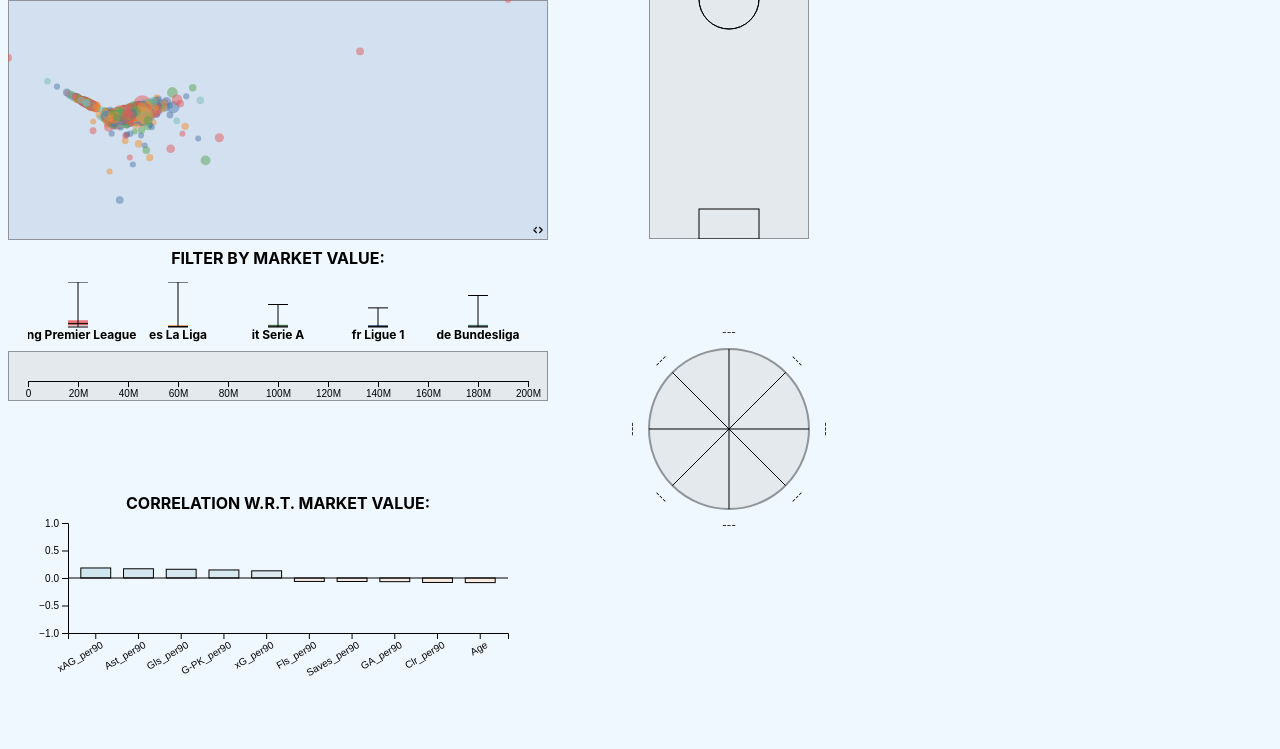
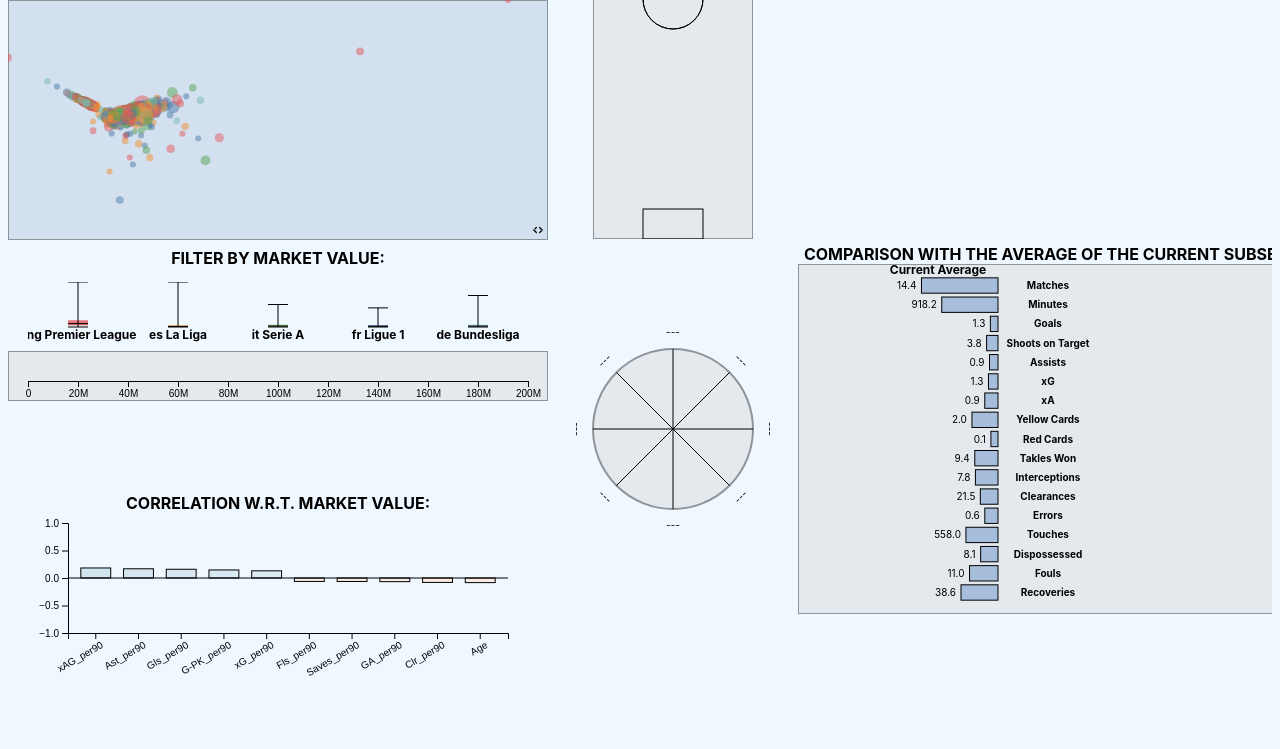
Before and after one commit to Ale-ssio/VA24_22_Project, a website built with webpack: page src/index.html in a window 1280 px wide. Shown: the part 67-816 px from the top of the page. Built offline with nearby package versions, Linux system fonts and the light colour scheme; what crossfilter2 would draw is missing.

Commit message:
Comparison between Player and Average.

```diff
--- /dev/null
+++ b/src/comparison.js
@@ -0,0 +1,204 @@
+import * as d3 from 'd3';
+
+export function initializePlayerComparison(comparison) {
+  // Write the title.
+  d3.select(".comparison")
+    .append("text")
+    .style("font-weight", "bold")
+    .text("COMPARISON WITH THE AVERAGE OF THE CURRENT SUBSET:");
+  // Define the svg containing the chart.
+  comparison.compsvg = d3.select(".comparison")
+    .append("svg")
+    .attr("id", "compchart")
+    .attr("width", comparison.compWidth)
+    .attr("height", comparison.compHeight)
+    .attr("viewBox", [0, 0, comparison.compWidth, comparison.compHeight]);
+  // Define a rectangle arounf the svg to contain the area.
+  comparison.compsvg.append("rect")
+    .attr("width", comparison.compWidth)
+    .attr("height", comparison.compHeight)
+    .attr("fill", "lightgrey")
+    .attr("opacity", 0.4)
+    .attr("stroke", "black")
+    .attr("stroke-width", 2);
+}
+
+export function drawPlayerComparison(playerKey, state, comparison) {
+  // Define the margin.
+  const margin = { top: 10, left: 10, label: 60, buffer: 30 };
+  const centerX = comparison.compWidth / 2;
+  // Find the player from the key.
+  const player = state.allData.find(
+    d => `${d.Player}-${d.Squad}` === playerKey
+  );
+  // Check if the player is a GK because the set of attributes will be different.
+  let isGoalkeeper = false;
+  if (player) isGoalkeeper = player.Pos.includes('GK');
+  // Define the set of attributes to show in relation to the role of the player.
+  comparison.compStats = isGoalkeeper
+    ? [
+        'MP', 'Min', 'Gls_per90', 'Ast_per90', 'xG_per90', 'xAG_per90',
+        'CrdY_per90', 'CrdR_per90', 'CS_per90', 'Saves_per90', 'GA_per90',
+        'PKA_per90', 'PKsv_per90', 'Err_per90', 'Touches_per90',
+        'Dis_per90', 'Fls_per90'
+      ]
+    : [
+        'MP', 'Min', 'Gls_per90', 'SoT_per90', 'Ast_per90', 'xG_per90', 'xAG_per90',
+        'CrdY_per90', 'CrdR_per90', 'TklW_per90', 'Int_per90', 'Clr_per90', 'Err_per90',
+        'Touches_per90', 'Dis_per90', 'Fls_per90', 'Recov_per90'
+      ];
+  comparison.compLabels = isGoalkeeper
+    ? [
+        'Matches', 'Minutes', 'Goals', 'Assists', 'xG', 'xA',
+        'Yellow Cards', 'Red Cards', 'Clean Sheets', 'Saves', 'Goals Conceded',
+        'Penalties Faced', 'Penalties Saved', 'Errors', 'Touches',
+        'Dispossessed', 'Fouls'
+      ]
+    : [
+        'Matches', 'Minutes', 'Goals', 'Shoots on Target', 'Assists', 'xG', 'xA',
+        'Yellow Cards', 'Red Cards', 'Takles Won', 'Interceptions', 'Clearances', 'Errors',
+        'Touches', 'Dispossessed', 'Fouls', 'Recoveries'
+      ];
+  /*
+    In the database each statistic is calculated per 90 minutes. Here I want to show\
+    raw stats, so I compute the values thanks to the number of minutes played.
+  */
+  function computeTotalStats(player) {
+    const factor = +player.Min / 90;
+    const stats = {};
+    comparison.compStats.forEach(k => {
+      console.log("Stat: ", k, " Value: ", +player[k]);
+      if (k !== "MP" && k !== "Min") stats[k] = Math.ceil(+player[k] * factor);
+      else stats[k] = +player[k];
+      console.log("Stat: ", k, "New Value: ", stats[k]);
+    });
+    return stats;
+  }
+  // Save the selected stats converted in raw data over the season.
+  const selectedTotals = player ? computeTotalStats(player) : {};
+  // Compute the mean of each statistic for the current selected subset of data.
+  const groupTotals = {};
+  // Keep the minimum and the maximum value of each stat in the filtered data.
+  const statDomains = {};
+  comparison.compStats.forEach(k => {
+    // Compute the raw values instead of the per 90 minutes version.
+    let values;
+    if (k === 'MP' || k === 'Min') {
+      // Directly use the raw values.
+      values = state.filteredData.map(d => +d[k]);
+    } else {
+      // Convert per90 stats to raw using minutes played.
+      values = state.filteredData.map(d => +d[k] * (+d.Min / 90));
+    }
+    // Store the mean of those values for that stat in the filtered data.
+    groupTotals[k] = d3.mean(values);
+    // Store the min and the max of those values.
+    statDomains[k] = d3.extent(values);
+  });
+  // Empty the svg to draw the new bars each time.
+  comparison.compsvg.selectAll("*").remove();
+  // Define a rectangle arounf the svg to contain the area.
+  comparison.compsvg.append("rect")
+    .attr("width", comparison.compWidth)
+    .attr("height", comparison.compHeight)
+    .attr("fill", "lightgrey")
+    .attr("opacity", 0.4)
+    .attr("stroke", "black")
+    .attr("stroke-width", 2);
+  // Define the categorical scale for the attributes on the y-axis.
+  const y = d3.scaleBand()
+    .domain(comparison.compStats)
+    .range([margin.top, comparison.compHeight - margin.top])
+    .padding(0.2);
+  // Define the maximum width of the bars to not go out of the svg even with the labels.
+  const barAreaWidth = centerX - margin.label - margin.buffer;
+  // Define the scale to actually draw the bars.
+  // I will normalize the stats just to draw the bars, so the domain will be [0, 1].
+  const x = d3.scaleLinear()
+    .domain([0, 1])
+    .range([0, barAreaWidth]);
+  // Define a color scale to have different color w.r.t. how big the value is compared
+  // with the average.
+  const colorScale = d3.scaleDiverging()
+    .domain([-1, 0, 1])
+    .interpolator(d3.interpolateRdBu);
+  // Add titles above bar groups.
+  comparison.compsvg.append("text")
+    .attr("x", centerX - barAreaWidth / 2 - 30)
+    .attr("y", margin.top)
+    .attr("text-anchor", "middle")
+    .attr("font-size", "12px")
+    .attr("font-weight", "bold")
+    .text("Current Average");
+  if (player) {
+    comparison.compsvg.append("text")
+      .attr("x", centerX + barAreaWidth / 2 + 30)
+      .attr("y", margin.top)
+      .attr("text-anchor", "middle")
+      .attr("font-size", "12px")
+      .attr("font-weight", "bold")
+      .text(player.Player);
+  }
+// Draw the bars for each stat.
+  comparison.compStats.forEach((stat, i) => {
+    /*
+      Normalize each stat on the minimum and maximum values of that stat in the current
+      subset. The idea is not to compare bars of different stats between them, but to
+      compare the 2 bars of the same stat and to visualize them clearly.
+    */
+    const domain = statDomains[stat];
+    const norm = d => (domain[1] - domain[0]) ? (d - domain[0]) / (domain[1] - domain[0]) : 0;
+    const normGroup = norm(groupTotals[stat]);
+    let normPlayer = 0;
+    if (player) normPlayer = norm(selectedTotals[stat]);
+    const yPos = y(stat);
+    const diff = normPlayer - normGroup;
+    if (state.filteredData.length > 0) {
+      // Draw the average bars on the left.
+      comparison.compsvg.append("rect")
+        .attr("x", centerX - margin.buffer - x(normGroup) - 20)
+        .attr("y", yPos)
+        .attr("width", x(normGroup))
+        .attr("height", y.bandwidth())
+        .attr("fill", "#a6bddb")
+        .attr("stroke", "#000000")
+        .attr("stroke-width", 1);
+      // Add the value of the stat near the left bars.
+      comparison.compsvg.append("text")
+        .attr("x", centerX - margin.buffer - x(normGroup) - 25)
+        .attr("y", yPos + y.bandwidth() / 2)
+        .attr("dy", "0.35em")
+        .attr("text-anchor", "end")
+        .attr("font-size", "10px")
+        .text(groupTotals[stat].toFixed(1));
+    }
+    if (player) {
+      // Draw the player's bars on the right.
+      comparison.compsvg.append("rect")
+        .attr("x", centerX + margin.buffer + 20)
+        .attr("y", yPos)
+        .attr("width", x(normPlayer))
+        .attr("height", y.bandwidth())
+        .attr("fill", colorScale(diff))
+        .attr("stroke", "#000000")
+        .attr("stroke-width", 1);
+      // Add the value of the stat near the right bars.
+      comparison.compsvg.append("text")
+        .attr("x", centerX + margin.buffer + x(normPlayer) + 25)
+        .attr("y", yPos + y.bandwidth() / 2)
+        .attr("dy", "0.35em")
+        .attr("text-anchor", "start")
+        .attr("font-size", "10px")
+        .text(parseInt(selectedTotals[stat].toFixed(1)));
+    }
+    // Add the labels for the stats.
+    comparison.compsvg.append("text")
+      .attr("x", centerX)
+      .attr("y", yPos + y.bandwidth() / 2)
+      .attr("dy", "0.35em")
+      .attr("text-anchor", "middle")
+      .attr("font-size", "10px")
+      .attr("font-weight", "bold")
+      .text(comparison.compLabels[i]);
+  });
+}
--- a/src/correlation.js
+++ b/src/correlation.js
@@ -7,7 +7,9 @@ function pearsonCorrelation(x, y) {
   const meanY = d3.mean(y);
   const stdX = d3.deviation(x);
   const stdY = d3.deviation(y);
-  // Correlation = Covariance(x, y) / Std(x) * Std(y)
+  // Avoid division by 0 or NaN.
+  if (!stdX || !stdY || isNaN(stdX) || isNaN(stdY)) return 0;
+  // Correlation = Covariance(x, y) / Std(x) * Std(y).
   const cov = d3.sum(x.map((xi, i) => (xi - meanX) * (y[i] - meanY))) / (n - 1);
   return cov / (stdX * stdY);
 }
@@ -46,7 +48,7 @@ export function drawCorrelationHistogram(data, radar, comparison) {
     const yVals = data.map(d => +d[key]);
     const r = pearsonCorrelation(xVals, yVals);
     return { key, r };
-  });
+  }).filter(d => !isNaN(d.r));
   /*
     Take the content of the correlations array, sort it on the value
     of the correlation and take only the 5 most correlated attributes
--- a/src/fieldFilter.js
+++ b/src/fieldFilter.js
@@ -3,6 +3,7 @@ import * as d3 from 'd3';
 import { draw } from './scatterplot.js';
 import { computeBoxplot } from './marketFilter.js';
 import { drawCorrelationHistogram } from './correlation.js';
+import { drawPlayerComparison } from './comparison.js';
 
 export function initializeFieldFilter(state, field, plot, radar, market, comparison) {
   // Define the size of the drawing of the field.
@@ -196,6 +197,7 @@ export function filterData(state, plot, radar, market, comparison) {
   state.filteredData = filtered;
   // After a filter is applied compute again the boxplot on the new set of data.
   computeBoxplot(state.filteredData, market);
-  drawCorrelationHistogram(state.filteredData, radar, comparison);
-  draw(state.filteredData, state, plot, radar);
+  if (state.filteredData.length > 0) drawCorrelationHistogram(state.filteredData, radar, comparison);
+  drawPlayerComparison(state.selectedPlayerKey, state, comparison);
+  draw(state.filteredData, state, plot, radar, comparison);
 }
--- a/src/index.js
+++ b/src/index.js
@@ -13,6 +13,8 @@ import { initializeRadarChart,
 import { computeBoxplot,
          initializeMarketValueFilter } from './marketFilter.js';
 import { drawCorrelationHistogram } from './correlation.js';
+import { initializePlayerComparison,
+         drawPlayerComparison } from './comparison.js';
 import './index.scss';
 
 (async function initApp() {
@@ -26,6 +28,7 @@ import './index.scss';
     selectedPositions: new Set(),
     minutesFilterEnabled: false,
     selectedPlayerKey: null,
+    selectedPlayer: null,
     allData: data,
     filteredData: data,
     zoom: null,
@@ -77,23 +80,28 @@ import './index.scss';
   }
 
   let comparison = {
+    compWidth: 500,
+    compHeight: 350,
     compLabels: [],
-    compStats: []
+    compStats: [],
+    compsvg: null
   }
 
   initializeScatterplot(state, plot, market);
   initializeHeader();
   initializeMinutesFilter(state, plot, radar, market, comparison);
   initializeLeagueButtons(state, plot, radar, market, comparison);
-  initializeResetButton(state, plot, radar);
+  initializeResetButton(state, plot, radar, comparison);
   initializeFieldFilter(state, field, plot, radar, market, comparison);
   initializeRadarChart(radar);
+  initializePlayerComparison(comparison);
   emptyRadar(state, radar, plot);
-  defineZoom(state, plot, radar);
+  defineZoom(state, plot, radar, comparison);
   initializeMarketValueFilter(state, plot, radar, market, comparison);
   computeBoxplot(state.filteredData, market);
   drawCorrelationHistogram(state.filteredData, radar, comparison);
+  drawPlayerComparison(state.selectedPlayerKey, state, comparison);
 
-  draw(state.filteredData, state, plot, radar);
+  draw(state.filteredData, state, plot, radar, comparison);
 
 })();
--- a/src/index.scss
+++ b/src/index.scss
@@ -78,6 +78,12 @@ body {
   justify-content: center;
 }
 
+.comparison {
+  grid-area: comparison;
+  text-align: center;
+  justify-content: center;
+}
+
 .leagueButton {
   display: inline-flex;
   align-items: center;
--- a/src/scatterplot.js
+++ b/src/scatterplot.js
@@ -1,6 +1,7 @@
 // scatterplot.js
 import * as d3 from 'd3';
 import { drawRadarChart } from './radarChart.js';
+import { drawPlayerComparison } from './comparison.js';
 
 export function initializeScatterplot(state, plot, market) {
   // Define the margins.
@@ -73,7 +74,7 @@ export function initializeScatterplot(state, plot, market) {
   return;
 }
 
-export function draw(data, state, plot, radar) {
+export function draw(data, state, plot, radar, comparison) {
     const circles = plot.plotGroup.selectAll("circle")
       .data(data, d => d.Player);
     // Remove unneeded elements.
@@ -112,7 +113,8 @@ export function draw(data, state, plot, radar) {
         state.selectedPlayerKey = `${d.Player}-${d.Squad}`;
         plot.tooltip.style("opacity", 0);
         drawRadarChart(d, state, radar);
-        draw(data, state, plot, radar); // Redraw to update selected styling.
+        drawPlayerComparison(state.selectedPlayerKey, state, comparison);
+        draw(data, state, plot, radar, comparison); // Redraw to update selected styling.
       });
     // Raise the selected point after drawing.
     if (state.selectedPlayerKey) {
--- a/src/uiElements.js
+++ b/src/uiElements.js
@@ -125,7 +125,7 @@
   });
 }
 
-export function defineZoom(state, plot, radar) {
+export function defineZoom(state, plot, radar, comparison) {
   state.zoom = d3.zoom()
     .scaleExtent([1, 30])
     .on("zoom", function(event) {
@@ -134,13 +134,13 @@
       plot.xScale = transform.rescaleX(plot.originalXScale);
       plot.yScale = transform.rescaleY(plot.originalYScale);
       // Redraw points to apply changes.
-      draw(state.filteredData, state, plot, radar);
+      draw(state.filteredData, state, plot, radar, comparison);
     });
   // Apply zoom to the SVG of the scatterplot.
   plot.plotsvg.call(state.zoom);
 }
 
-export function initializeResetButton(state, plot, radar) {
+export function initializeResetButton(state, plot, radar, comparison) {
   // Define a new group for the resize button.
   const uiGroup = plot.plotsvg
     .append("g")
@@ -166,6 +166,6 @@
       plot.xScale = plot.originalXScale.copy();
       plot.yScale = plot.originalYScale.copy();
       // Redraw points to apply changes.
-      draw(state.filteredData, state, plot, radar);
+      draw(state.filteredData, state, plot, radar, comparison);
     });
 }
```
